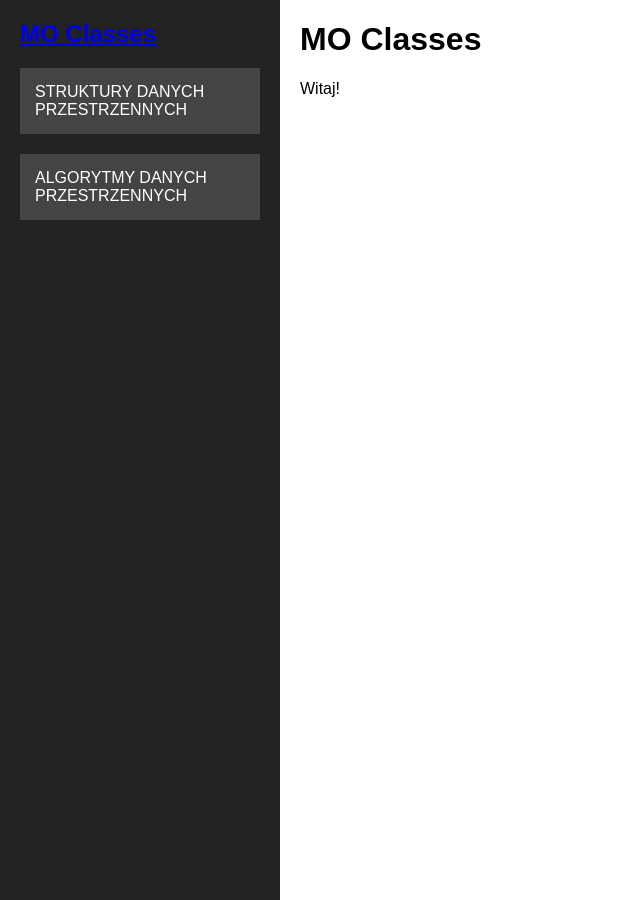
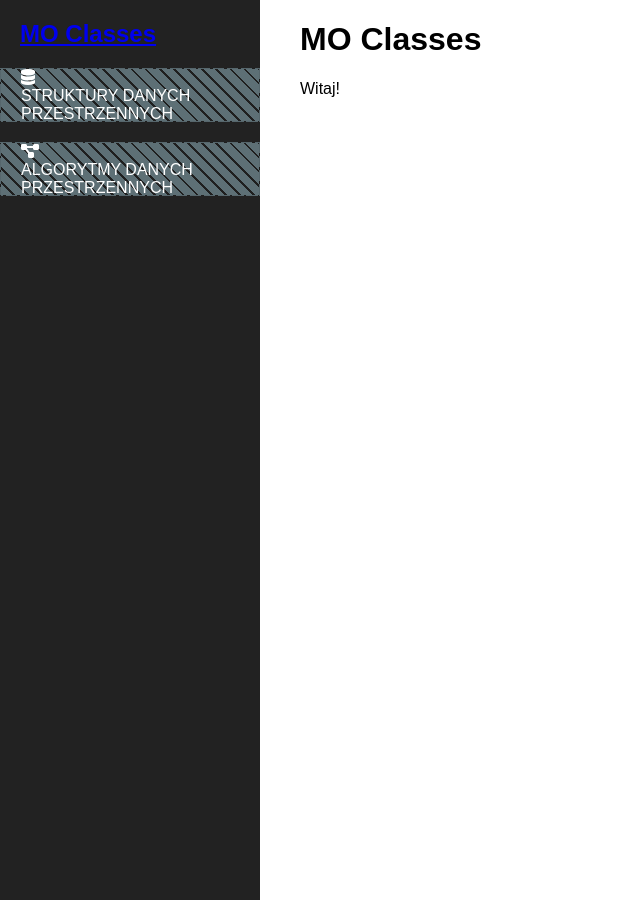
Before and after one commit to MateuszOsko/mo-dydaktyka, a Jekyll site: the page built from index.md, in a window 1280 px wide. Shown: the whole page, without its empty margins (0-640 px from the left). Built offline with Jekyll 4.4.1, drawn with Linux system fonts in a browser that asks for light colours; nearby versions of some CDN libraries.

Commit message:
stylizacja 1

```diff
--- a/_layouts/default.html
+++ b/_layouts/default.html
@@ -1,5 +1,6 @@
 <!DOCTYPE html>
 <html lang="pl">
+
 <head>
     <meta charset="UTF-8">
     <title>MO Classes</title>
@@ -10,41 +11,54 @@
 
     <aside class="sidebar">
         <a href="{{ '/' | relative_url }}">
-            <h1>MO Classes</h1>
+            <h1 class="sidebar-title">
+                MO Classes
+            </h1>
         </a>
 
         <div class="course">
             <div class="course-button">
-                STRUKTURY DANYCH PRZESTRZENNYCH
+                <div class="course-icon">
+                    <i class="fas fa-database"></i>
+                </div>
+                <span>STRUKTURY DANYCH PRZESTRZENNYCH</span>
             </div>
 
             <div class="course-blocks">
 
-            {% assign structure_courses = site.courses
+                {% assign structure_courses = site.courses
                 | where: "course_id", "structures"
                 | sort: "order" %}
 
-            {% for course in structure_courses %}
+                {% for course in structure_courses %}
 
                 <a href="{{ course.url | relative_url }}">
                     {{ course.title }}
                 </a>
 
-            {% endfor %}
+                {% endfor %}
 
             </div>
         </div>
 
         <div class="course">
-            ALGORYTMY DANYCH PRZESTRZENNYCH
+            <div class="course-button">
+                <div class="course-icon">
+                    <i class="fas fa-diagram-project"></i>
+                </div>
+                <span>
+                    ALGORYTMY DANYCH PRZESTRZENNYCH</span>
+            </div>
         </div>
     </aside>
 
-    <main>
+    <main class="main">
         {{ content }}
     </main>
 
     <script src="{{ '/script.js' | relative_url }}"></script>
+    <script src="https://kit.fontawesome.com/fd7273eaac.js" crossorigin="anonymous"></script>
 
 </body>
+
 </html>
--- a/style.css
+++ b/style.css
@@ -1,31 +1,38 @@
 body {
     margin: 0;
     font-family: Arial, sans-serif;
+}
+
+.main {
+    margin-left: 300px;
 }
 
 .sidebar {
     position: fixed;
     left: 0;
     top: 0;
-
-    width: 240px;
+    width: 260px;
     height: 100vh;
-
-    padding: 20px;
-
     background: #222;
     color: white;
-}
 
-.sidebar h1 {
-    margin-top: 0;
+    .sidebar-title {
+        padding: 0px 20px;
     }
 
     .course {
         margin-top: 20px;
-    padding: 15px;
 
-    background: #444;
+        .course-button {
+            align-content: center;
+            padding-left: 20px;
+            height: 52px;
+
+            background: repeating-linear-gradient(45deg,
+                    rgba(173, 216, 230, 0.425) 0 8px,
+                    rgba(0, 0, 0, 0.08) 8px 10px);
+            border: 1px rgba(0, 0, 0, 0.08) solid;
+        }
 
         .course-blocks {
             display: none;
@@ -35,7 +42,4 @@
             display: block;
         }
     }
-
-main {
-    margin-left: 300px;
 }
```
Lines whose indentation alone changed are shown as unchanged.
